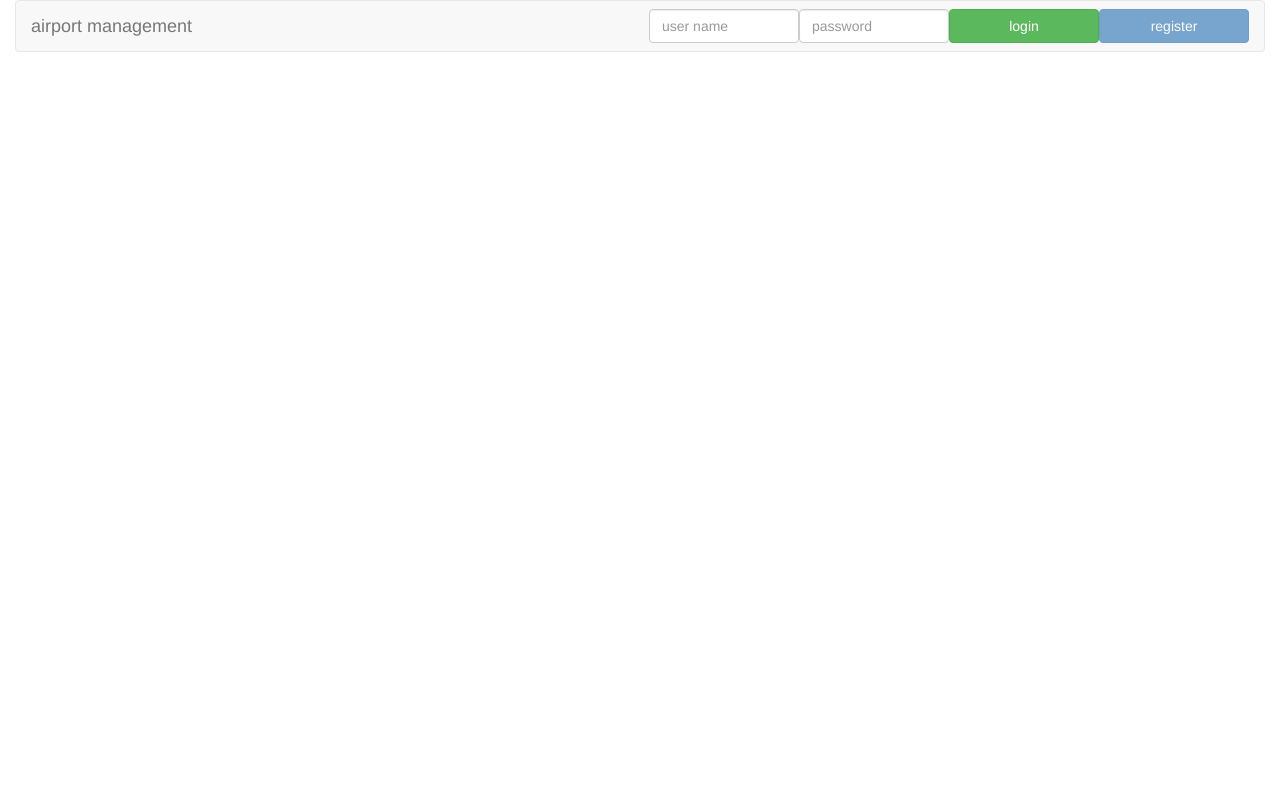
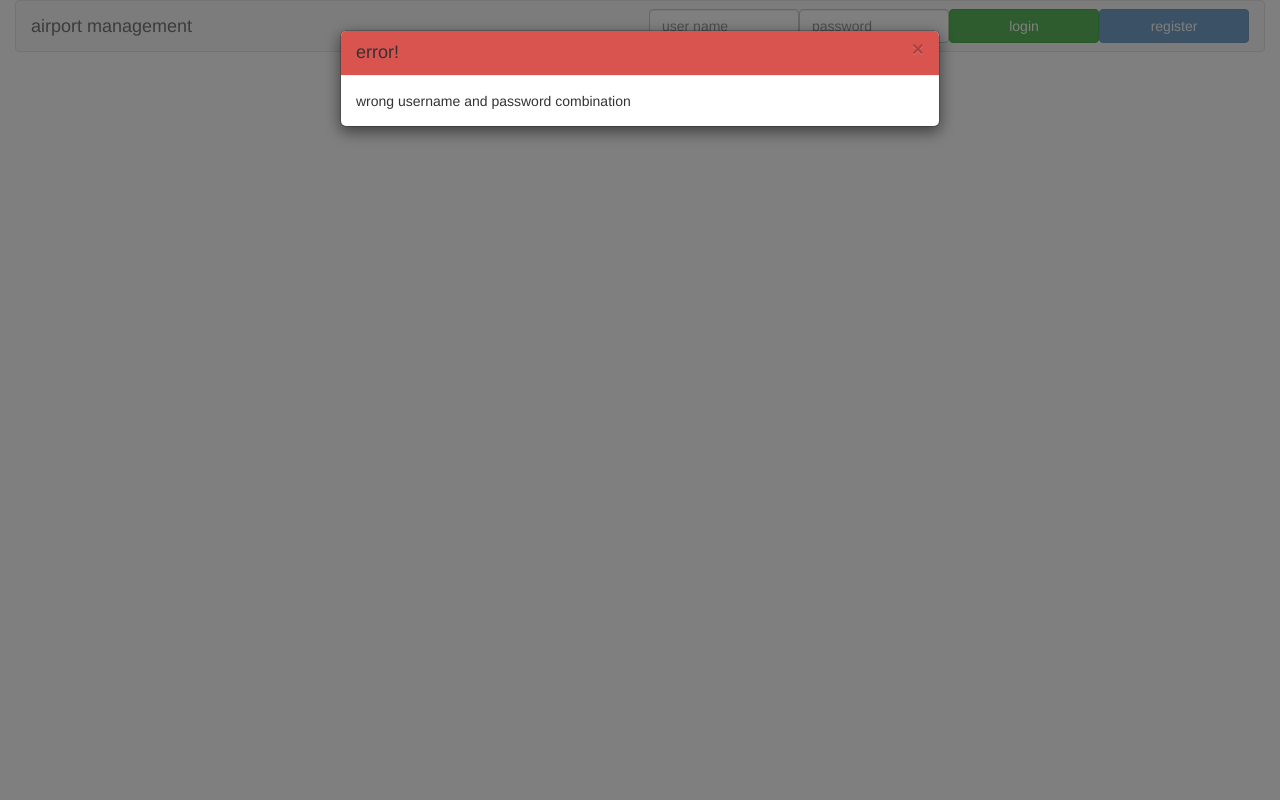
Before and after one commit to notalentgeek/airport, a Django app: page /airport_management/ in a window 1280 px wide. Run offline with Django 3.2, Linux system fonts and the light colour scheme; tables that the repository leaves empty hold one stand-in row (values such as "Sample post"); one stand-in notice (Sample message) is shown; some libraries are stand-ins or nearby versions.

Commit message:
Login form is finished, next is to set Celery task runner.

```diff
--- a/airport_management/static/airport_management/navbar.css
+++ b/airport_management/static/airport_management/navbar.css
@@ -56,6 +56,17 @@
 #user_button {
   flex: 1;
 }
+#wrong_password_modal .modal-header {
+   border-top-left-radius: 5px;
+   border-top-right-radius: 5px;
+  -moz-border-radius-topleft: 5px;
+  -moz-border-radius-topright: 5px;
+  -webkit-border-top-left-radius: 5px;
+  -webkit-border-top-right-radius: 5px;
+  background-color: #D9534F;
+  border-bottom:1px solid #EEEEEE;
+  padding:9px 15px;
+}
 form.navbar-form {
   border: none;
 }
--- a/airport_management/static/airport_management/navbar.js
+++ b/airport_management/static/airport_management/navbar.js
@@ -28,7 +28,7 @@ app.controller("login_register_form", function ($scope, $http) {
 
       // Make sure the `username` is not empty.
       if ($scope.username_input) {
-        // Set the button style to processing.
+        // Set the button style to processing, while the HTTP request is going.
         register_button.classList.remove("btn-primary");
         register_button.classList.remove("btn-danger");
         register_button.classList.add("btn-primary");
@@ -98,3 +98,12 @@ var user_button = (function () {
     }
   }
 })();
+
+// Modal for wrong password.
+var password_input = document.getElementById("password_input");
+
+if (password_input !== null) {
+  if (string_to_bool(password_input.getAttribute("param"))) {
+    $("#wrong_password_modal").modal("show");
+  }
+}
--- a/airport_management/templates/airport_management/index.html
+++ b/airport_management/templates/airport_management/index.html
@@ -12,6 +12,8 @@
   <link href="{% static 'airport_management/navbar.css' %}" rel="stylesheet"
     type="text/css" />
   <script src="{% static 'airport_management/bower_components/angular/angular.js' %}"></script>
+  <script src="{% static 'airport_management/bower_components/jquery/dist/jquery.js' %}"></script>
+  <script src="{% static 'airport_management/bower_components/bootstrap/dist/js/bootstrap.js' %}"></script>
 
 </head>
 <body ng-app="airport_management">
@@ -22,8 +24,6 @@
   <!-- Contents. -->
   {% include "airport_management/airplane_ticker.html" %}
 
-  <script src="{% static 'airport_management/bower_components/jquery/dist/jquery.js' %}"></script>
-  <script src="{% static 'airport_management/bower_components/bootstrap/dist/js/bootstrap.js' %}"></script>
   <script src="{% static 'airport_management/main.js' %}"></script>
   <script src="{% static 'airport_management/navbar.js' %}"></script>
 
--- a/airport_management/templates/airport_management/navbar.html
+++ b/airport_management/templates/airport_management/navbar.html
@@ -1,5 +1,4 @@
 {% load static %}
-
 
 <div class="container-fluid">
   <nav class="navbar navbar-default">
@@ -47,8 +46,25 @@
                   name="username" param="{% url 'airport_management:check_user_existence' %}"
                   placeholder="user name" ng-change="check_user_existence()"
                   ng-model="username_input" />
-                <input class="form-control" type="password" name="password"
-                  placeholder="password" />
+
+                <!--
+                Adding wrong password modal trigger with these codes. The
+                template received error message from the Django server. The
+                difference between the `if` and `else` is the attribute
+                `param="{{ wrong_password }}"` which later triggered in nav.js.
+                -->
+                {% if messages %}
+                  {% for message in messages %}
+                    {% with wrong_password=message %}
+                      <input class="form-control" id="password_input"
+                        type="password" name="password"
+                        param="{{ wrong_password }}" placeholder="password" />
+                    {% endwith %}
+                  {% endfor %}
+                {% else %}
+                  <input class="form-control" id="password_input"
+                    type="password" name="password" placeholder="password" />
+                {% endif %}
               </div>
 
               <!-- Form's buttons. -->
@@ -73,3 +89,21 @@
     </div>
   </nav>
 </div>
+
+<!-- Modal page if user inserted unmatched password. -->
+<div class="fade modal" id="wrong_password_modal" role="dialog">
+  <div class="modal-dialog">
+
+    <!-- Modal content-->
+    <div class="modal-content">
+      <div class="modal-header">
+        <button class="close" data-dismiss="modal" type="button">&times;</button>
+        <h4 class="modal-title">error!</h4>
+      </div>
+      <div class="modal-body">
+        wrong username and password combination
+      </div>
+    </div>
+
+  </div>
+</div>
--- a/airport_management/urls.py
+++ b/airport_management/urls.py
@@ -5,17 +5,17 @@ from . import views
 app_name = "airport_management"
 urlpatterns = [
     url(r"^$", views.index, name="index"),
-    url(r"^check_user_existence/?", views.check_user_existence,
+    url(r"^check_user_existence/$", views.check_user_existence,
         name="check_user_existence"),
-    url(r"^login_airport_manager/?", views.login_airport_manager,
+    url(r"^login_airport_manager/$", views.login_airport_manager,
         name="login_airport_manager"),
     url(
-        r"^login_or_register_airport_manager/?",
+        r"^login_or_register_airport_manager/$",
         views.login_or_register_airport_manager,
         name="login_or_register_airport_manager"
     ),
-    url(r"^logout_airport_manager/?", views.logout_airport_manager,
+    url(r"^logout_airport_manager/$", views.logout_airport_manager,
         name="logout_airport_manager"),
-    url(r"^register_airport_manager/?", views.register_airport_manager,
+    url(r"^register_airport_manager/$", views.register_airport_manager,
         name="register_airport_manager")
 ]
--- a/airport_management/views.py
+++ b/airport_management/views.py
@@ -4,6 +4,7 @@ from django.db import IntegrityError
 from django.http import HttpResponse, HttpResponseRedirect
 from django.shortcuts import render
 from django.urls import reverse
+from django.contrib import messages
 
 AIRPORT_MANAGER_GROUP = "airport_manager"
 
@@ -13,19 +14,25 @@ def check_user_existence(request):
     return HttpResponse(User.objects.filter(username=username).exists())
 
 def index(request):
-    return render(request,
-        "airport_management/index.html", { "user": request.user })
+    return render(request, "airport_management/index.html", {
+        "user": request.user })
 
 def login_airport_manager(request):
     user = authenticate(
         username=request.POST["username"],
         password=request.POST["password"]
     )
+
+    # For correct and wrong password.
     if user is not None:
         if user.is_active:
             login(request, user)
-
-    return HttpResponseRedirect(reverse("airport_management:index"))
+            return HttpResponseRedirect(reverse("airport_management:index"))
+    else:
+        messages.error(request, "wrong_password")
+        return HttpResponseRedirect(reverse("airport_management:index"))
+        #return render(request, "airport_management/index.html", {
+        #    "user": request.user, "wrong_password": True })
 
 def login_or_register_airport_manager(request):
     if request.POST["submit_button"] == "login":
```
Also changed, not shown: db.sqlite3.
